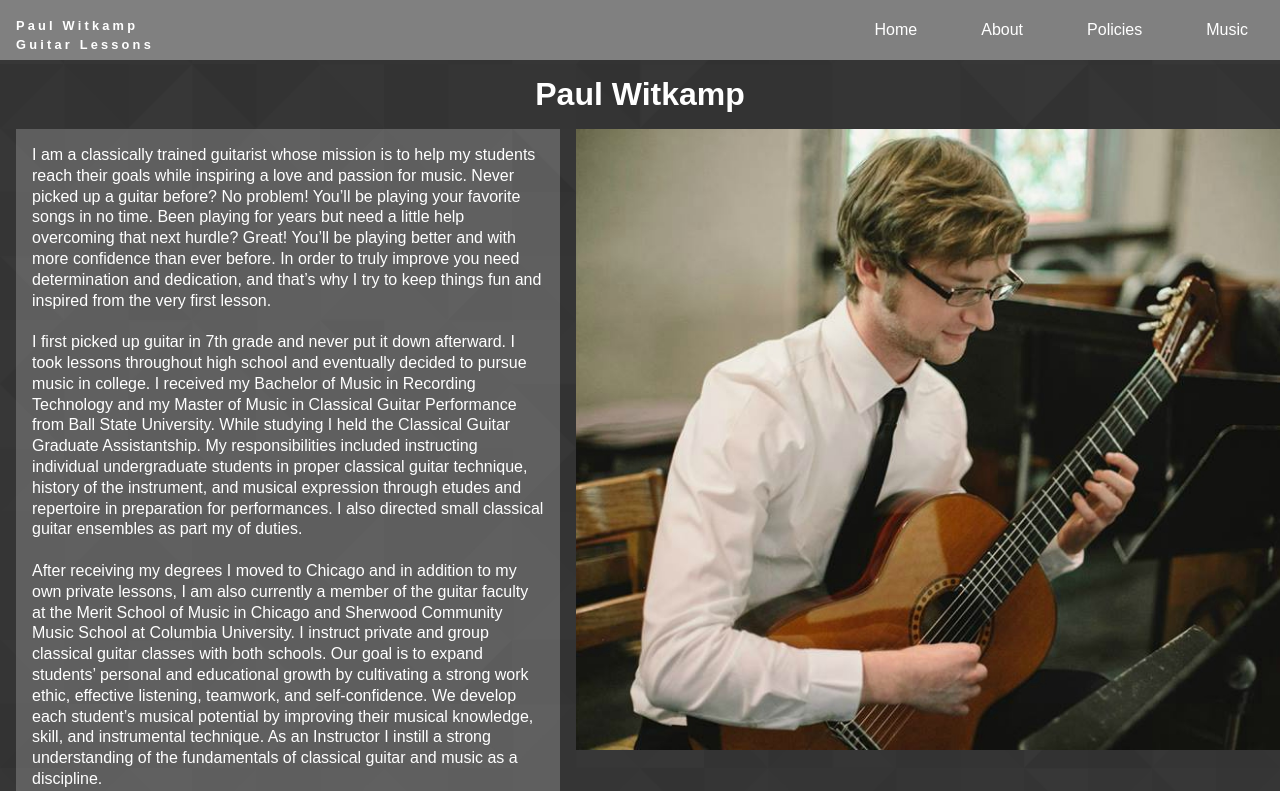
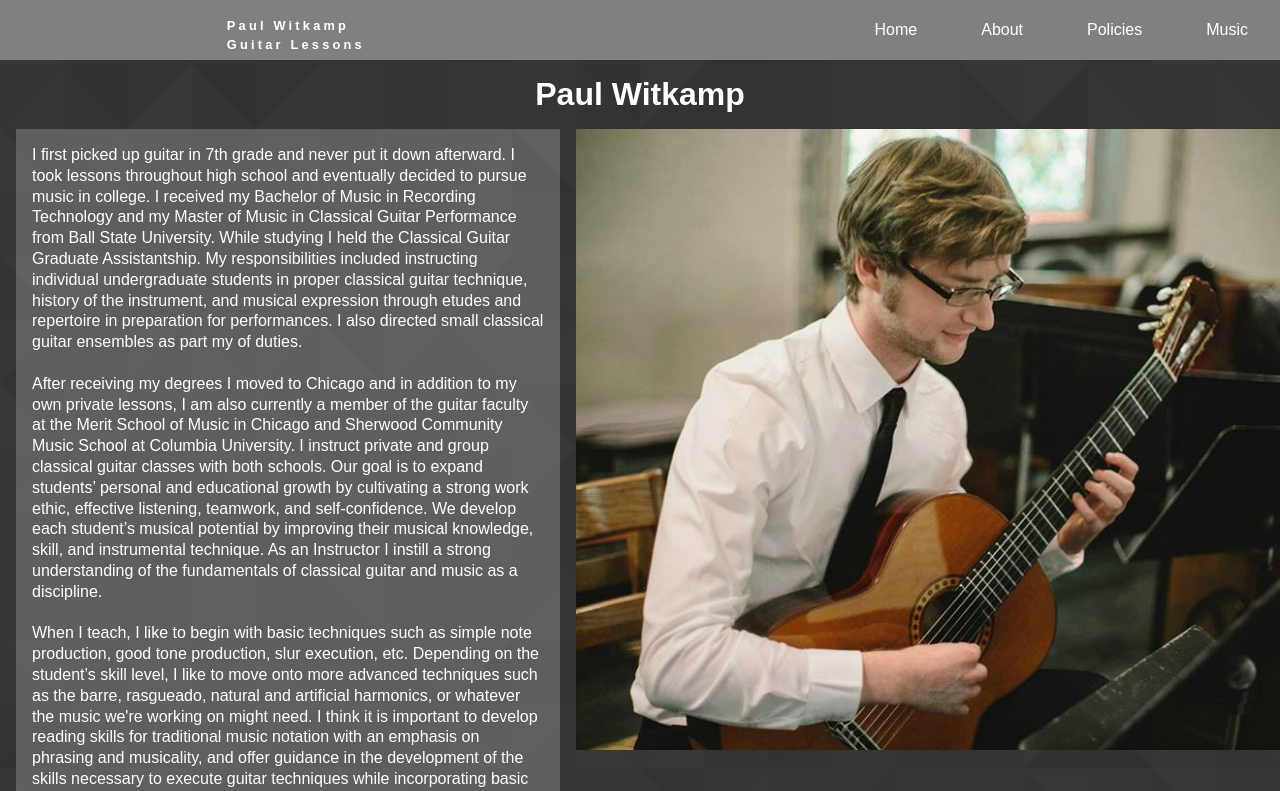
Before and after one commit to GuitarOTronic/paulsSite, a React (Create React App) app: page /about in a window 1280 px wide. Shown: the top 791 px of the page. Built offline with nearby package versions, Linux system fonts and the light colour scheme.

Commit message:
added download

```diff
--- a/src/components/about/about.js
+++ b/src/components/about/about.js
@@ -22,8 +22,7 @@ class About extends Component{
 
           <div className='centerDiv'>
             <article className='aboutContent'>
-              I am a classically trained guitarist whose mission is to help my students reach their goals while inspiring a love and passion for music. Never picked up a guitar before? No problem! You’ll be playing your favorite songs in no time. Been playing for years but need a little help overcoming that next hurdle? Great! You’ll be playing better and with more confidence than ever before. In order to truly improve you need determination and dedication, and that’s why I try to keep things    fun and inspired from the very first lesson.
-              <br/><br/>
+
               I first picked up guitar in 7th grade and never put it down afterward. I took lessons throughout high school and eventually decided to pursue music in college. I received my Bachelor of Music in Recording Technology and my Master of Music in Classical Guitar Performance from Ball State University. While  studying I held the Classical Guitar Graduate Assistantship. My responsibilities included instructing individual undergraduate students in proper classical guitar technique, history of the instrument, and musical expression through etudes and repertoire in preparation for performances. I also directed small classical guitar ensembles as part my of duties.
               <br/><br/>
               After receiving my degrees I moved to Chicago and in addition to my own private lessons, I am also currently a member of the guitar faculty at the Merit School of Music in Chicago and Sherwood Community Music School at Columbia University. I instruct private and group classical guitar classes with both schools. Our goal is to expand students’ personal and educational growth by cultivating a strong work ethic, effective listening, teamwork, and self-confidence. We develop each student’s musical potential by improving their musical knowledge, skill, and instrumental technique. As an Instructor I instill a strong understanding of the fundamentals of classical guitar and music as a discipline.
--- a/src/components/banner.js
+++ b/src/components/banner.js
@@ -33,8 +33,8 @@ class Banner extends Component{
       <div className='banner' id='home'>
         <header className="home-header">
 
-          <h1 className="phoneTitle"> Paul Witkamp <br></br> Guitar Lessons</h1>
-          <h1 className="App-title tabletTitle"> Paul Witkamp <br></br> Guitar Lessons</h1>
+          <Link to='/' ><h1 className="phoneTitle"> Paul Witkamp <br></br> Guitar Lessons</h1></Link>
+          <Link to='/' ><h1 className="App-title tabletTitle"> Paul Witkamp <br></br> Guitar Lessons</h1></Link>
           <div className='hamburgerContainer' onClick={ this.toggleMenu }>
             {this.state.isOpened ? <img alt='times' src={times} className='hamburger'/> :  <img alt='bars' src={bars} className='hamburger'/> }
           </div>
--- a/src/components/home/home.js
+++ b/src/components/home/home.js
@@ -92,7 +92,7 @@ class Home extends Component{
           <div className='buttonsContainer'>
             <button className='becomeStudentBtn' onClick={ this.toggleModal }> Become a Student! </button>
             <div className='learnMoreLinks'>
-              <a href='#testimonials'>Pricing & Policies</a>
+              <Link to='policies'>Pricing & Policies</Link>
               <Link to='about'>About Paul </Link>
               <a href='#testimonials' className='showTestamondials'>Testamonials</a>
               {/* <Link to='about'>About Paul </Link> */}
--- a/src/components/policies/policies.js
+++ b/src/components/policies/policies.js
@@ -1,13 +1,26 @@
 import React, { Component } from 'react'
 import '../../css/policies.css'
+
+
+
 class Policies extends Component {
 
+
+  componentDidMount() {
+    window.scrollTo(0,0);
+  }
   render(){
     return(
       <div className='policiesContainer'>
         <h1>Policies</h1>
         <div className='policyContent'>
-          <p>
+          <a href='file://pauls_site/public/policies.pdf' download>Download</a>
+          {/* <a href='https://drive.google.com/open?id=131lNq7hB84C8hv_OV6rgPNN-cVIruQAZ' download>Download</a> */}
+
+          {/* <embed src='https://drive.google.com/open?id=131lNq7hB84C8hv_OV6rgPNN-cVIruQAZ' width="500" height="375" ></embed> */}
+          {/* <embed width="100%" height="100%" src="../../assets/policies.pdf" type="application/pdf"></embed> */}
+          {/* <embed type="application/pdf" width="100%" height="100%" src="../../assets/policies.pdf" /> */}
+          {/* <p>
             In an effort to keep payments timely, encourage lesson regularity, and avoid complicated reschedules all students are required to agree to and sign the Payment Policy, Cancellation Policy, and Lesson Credit System.
 
             Monthly Payment Policy
@@ -27,7 +40,7 @@ class Policies extends Component {
             Cancellation by teacher: If I cancel a lesson on the scheduled day, for any reason, a reschedule will be attempted. If we cannot agree upon a date/time, the lesson will be credited to the next month.
 
 
-            </p>
+            </p> */}
         </div>
 
       </div>
--- a/src/css/policies.css
+++ b/src/css/policies.css
@@ -7,6 +7,5 @@
 .policyContent{
   display: flex;
   justify-content: center;
-
   max-width: 15rem;
 }
```
Also changed, not shown: 1 other file (tests, documents, lock files or other folders).
